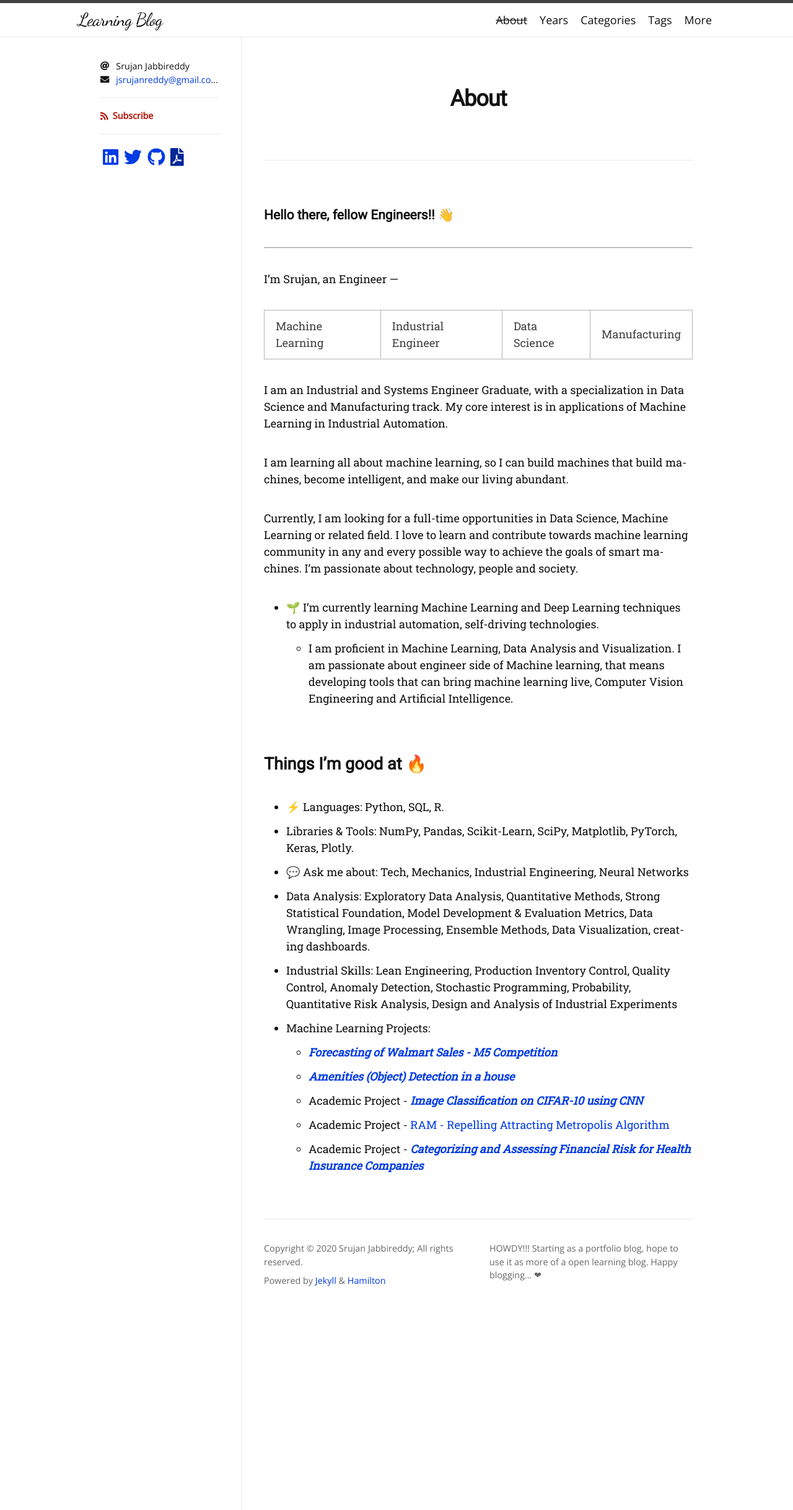
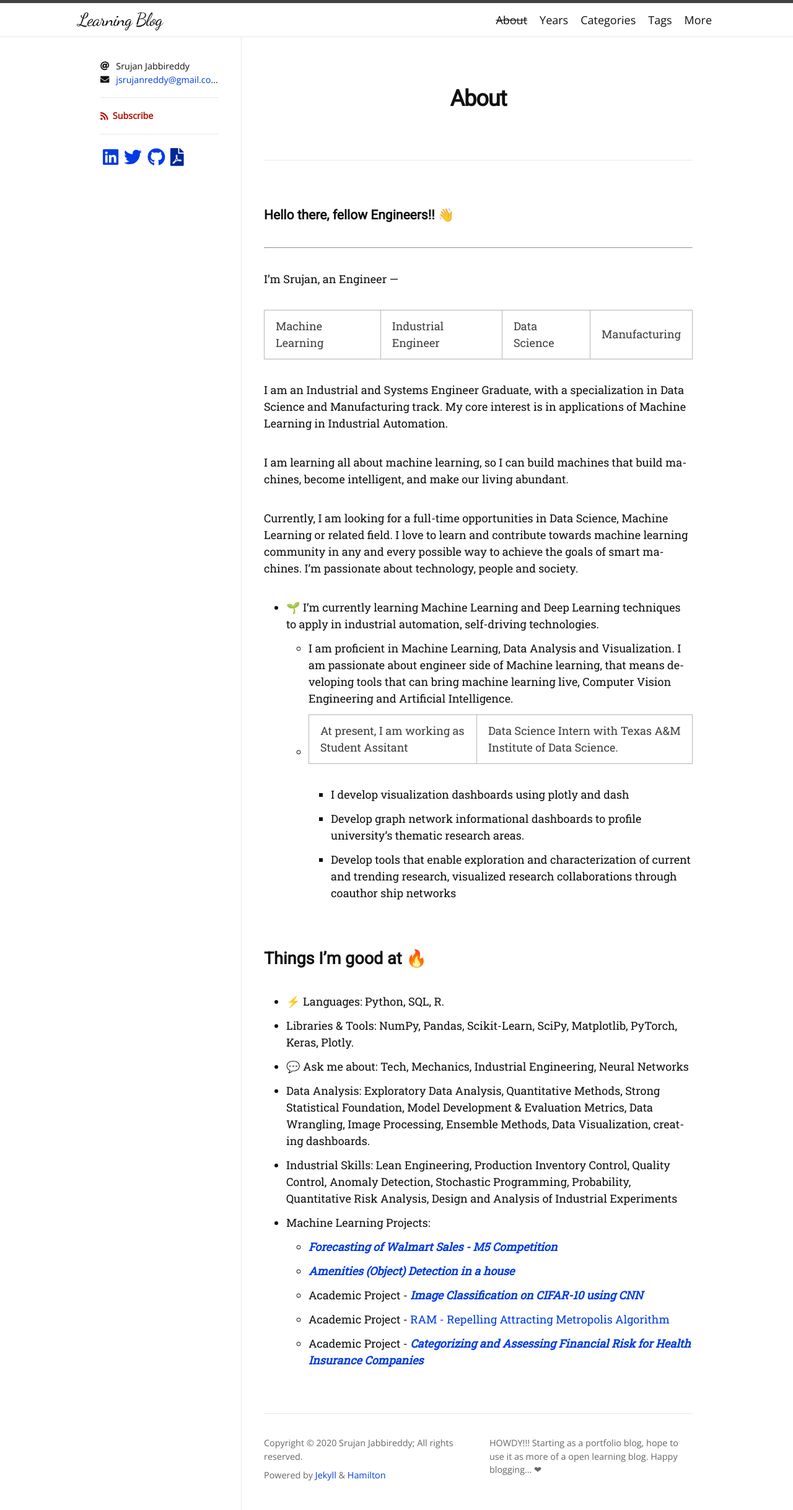
Before and after one commit to srujanreddyj/blog, a Jekyll site: the page built from about.md, in a window 1280 px wide. Shown: the whole page at 62% size. Built offline with Jekyll 4.4.1, drawn with Linux system fonts in a browser that asks for light colours; nearby versions of some CDN libraries; some web fonts are replaced.

Commit message:
Update about.md

```diff
--- a/about.md
+++ b/about.md
@@ -23,6 +23,11 @@ Currently, I am looking for a full-time opportunities in Data Science, Machine L
 
   - I am proficient in Machine Learning, Data Analysis and Visualization. I am passionate about engineer side of Machine learning, that means developing tools that can bring machine learning live, Computer Vision Engineering and Artificial Intelligence.
 
+  - At present, I am working as Student Assitant | Data Science Intern with Texas A&M Institute of Data Science.
+    - I develop visualization dashboards using plotly and dash
+    - Develop graph network informational dashboards to profile university's thematic research areas.
+    - Develop tools that enable exploration and characterization of current and trending research, visualized research collaborations through coauthor ship networks
+
 
 Things I'm good at 🔥
 -----------------------------------------------------------------------
```
